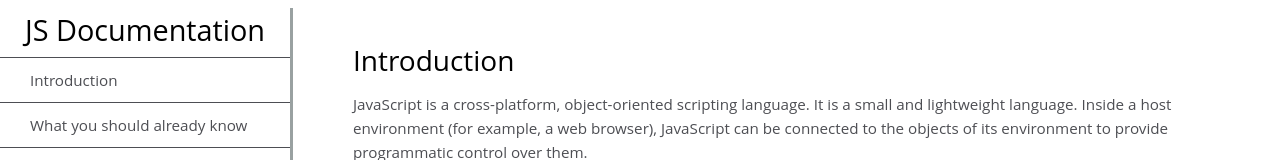
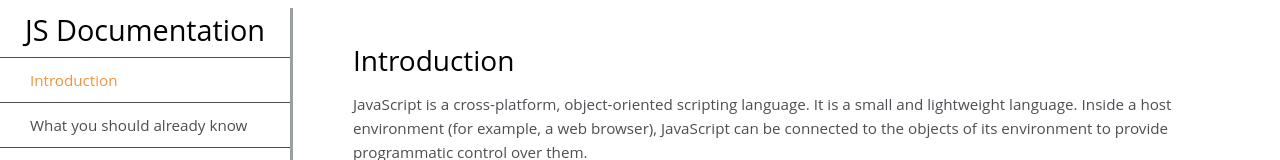
Before and after one commit to sharvaninalla/fcc.github.io, a plain HTML site: page Techdoc/index.html in a window 1280 px wide. In both pictures the pointer is over the link "Introduction". Shown: the top 160 px of the page. Drawn offline with Linux system fonts and the light colour scheme.

Commit message:
Update styles.css

```diff
--- a/Techdoc/styles.css
+++ b/Techdoc/styles.css
@@ -147,6 +147,6 @@ header{
     margin-left: -10px;
 }
 
-#navBar a:hover {
+#navbar a:hover {
   color: #f09440;
 }
```
